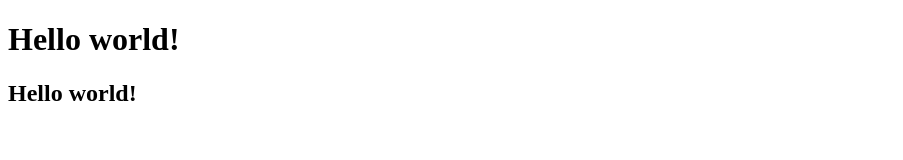
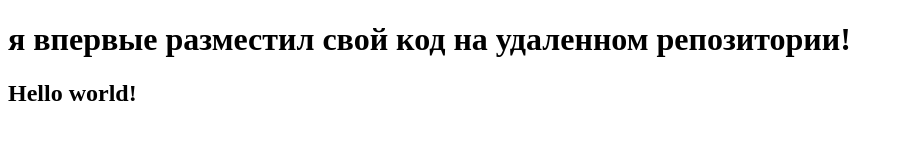
Before and after one commit to AlekseyZHIG/kb_repo, a plain HTML site: page index.html in a window 1280 px wide. Shown: the whole page, without its empty margins (0-903 px from the left). Drawn offline with Linux system fonts and the light colour scheme.

Commit message:
new commit

```diff
--- a/index.html
+++ b/index.html
@@ -3,10 +3,10 @@
 <head>
     <meta charset="UTF-8">
     <meta name="viewport" content="width=device-width, initial-scale=1.0">
-    <title>Document</title>
+    <title>new git project</title>
 </head>
 <body>
-    <h1>Hello world!</h1>
+    <h1>я впервые разместил свой код на удаленном репозитории!</h1>
     <h2>Hello world!</h2>
 </body>
 </html>
```
Also changed, not shown: 1 other file.
